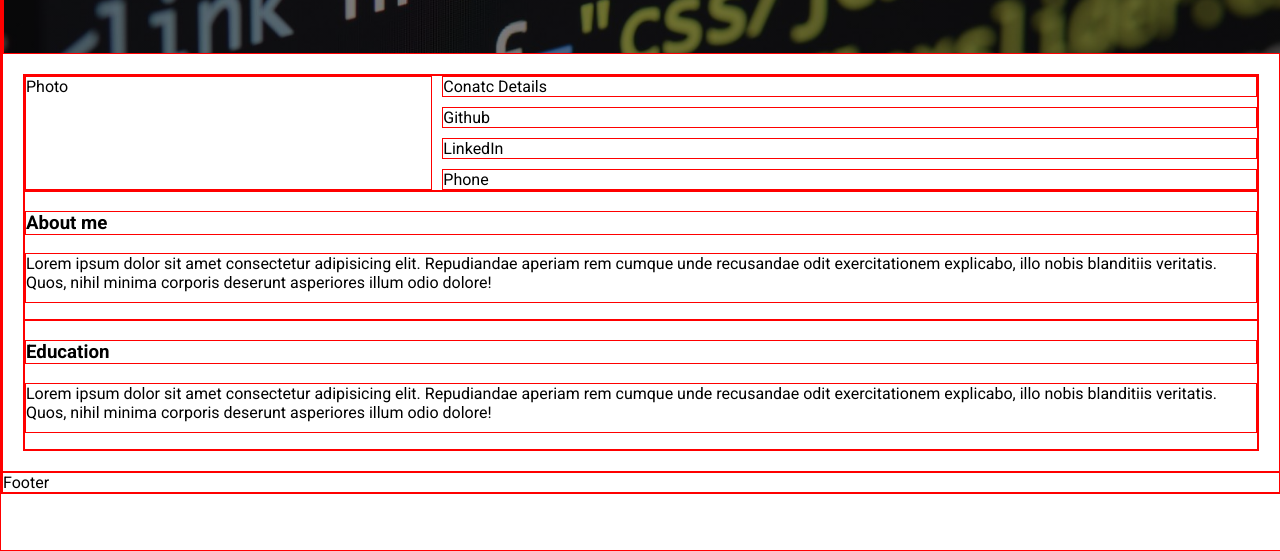
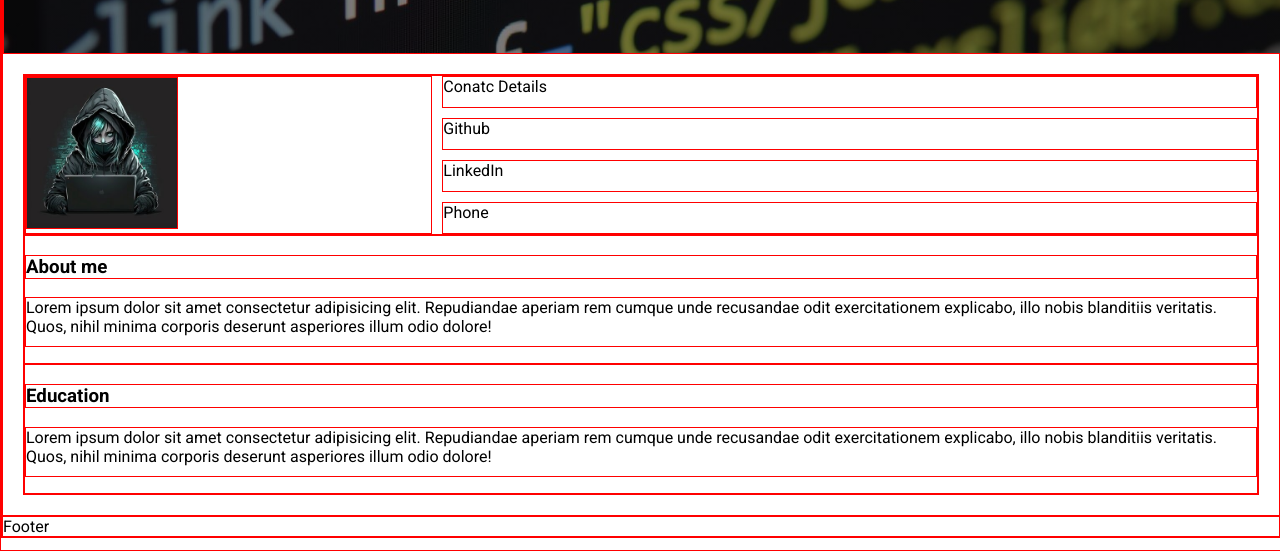
Before and after one commit to Jeanmundenga/cvProject, a plain HTML site: page index.html in a window 1280 px wide. Shown: the part 251-802 px from the top of the page. Drawn offline with Linux system fonts and the light colour scheme.

Commit message:
feat add photo

```diff
--- a/index.html
+++ b/index.html
@@ -29,7 +29,8 @@
     </div>
     <div class="mainContent">
       <div class="contactWrapper">
-        <div class="div1 photo">Photo </div>
+        <div class="div1 photoWrapper">
+          <img class="photo" src="./assets/images/photo.jpeg" alt=""> </div>
         <div class="div2 title"> Conatc Details</div>
         <div class="div3 linkWrapper">Github</div>
         <div class="div4 linkWrapper">LinkedIn</div>
--- a/style.css
+++ b/style.css
@@ -121,3 +121,9 @@ p {
   .div3 { grid-area: 2 / 2 / 3 / 3; }
   .div4 { grid-area: 3 / 2 / 4 / 3; }
   .div5 { grid-area: 4 / 2 / 5 / 3; }
+
+.photo{
+  width: 150px;
+  height: 150px;
+  margin-left: auto;
+}
```
